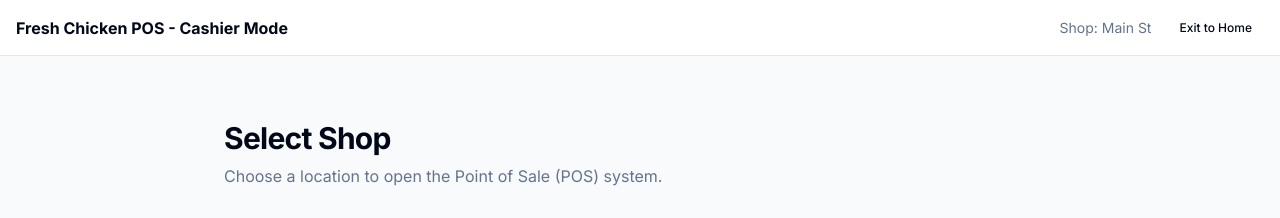
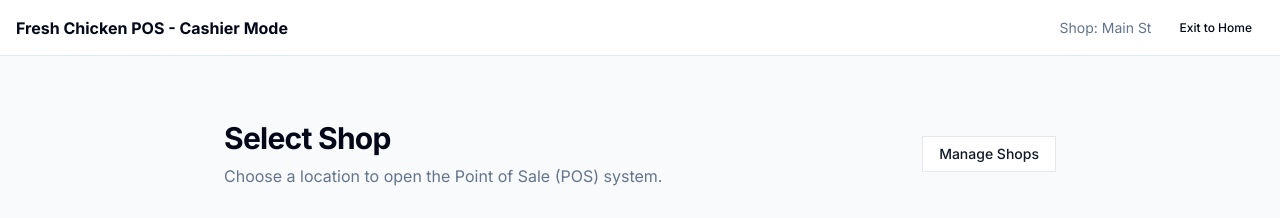
Before and after one commit to cornolio1975/spfreshchickenshop01, a Next.js app: page /shop in a window 1280 px wide. Shown: the top 218 px of the page. Built offline with nearby package versions, Linux system fonts and the light colour scheme; no server answers; the database is empty.

Commit message:
Add Manage Shops button to shop selection page

```diff
--- a/src/app/shop/page.tsx
+++ b/src/app/shop/page.tsx
@@ -53,9 +53,14 @@
 
     return (
         <div className="container max-w-4xl py-10 space-y-8">
-            <div className="space-y-2">
-                <h1 className="text-3xl font-bold tracking-tight">Select Shop</h1>
-                <p className="text-muted-foreground">Choose a location to open the Point of Sale (POS) system.</p>
+            <div className="flex items-center justify-between">
+                <div className="space-y-2">
+                    <h1 className="text-3xl font-bold tracking-tight">Select Shop</h1>
+                    <p className="text-muted-foreground">Choose a location to open the Point of Sale (POS) system.</p>
+                </div>
+                <Link href="/dashboard/shops">
+                    <Button variant="outline">Manage Shops</Button>
+                </Link>
             </div>
 
             <div className="grid grid-cols-1 md:grid-cols-2 lg:grid-cols-3 gap-6">
```
